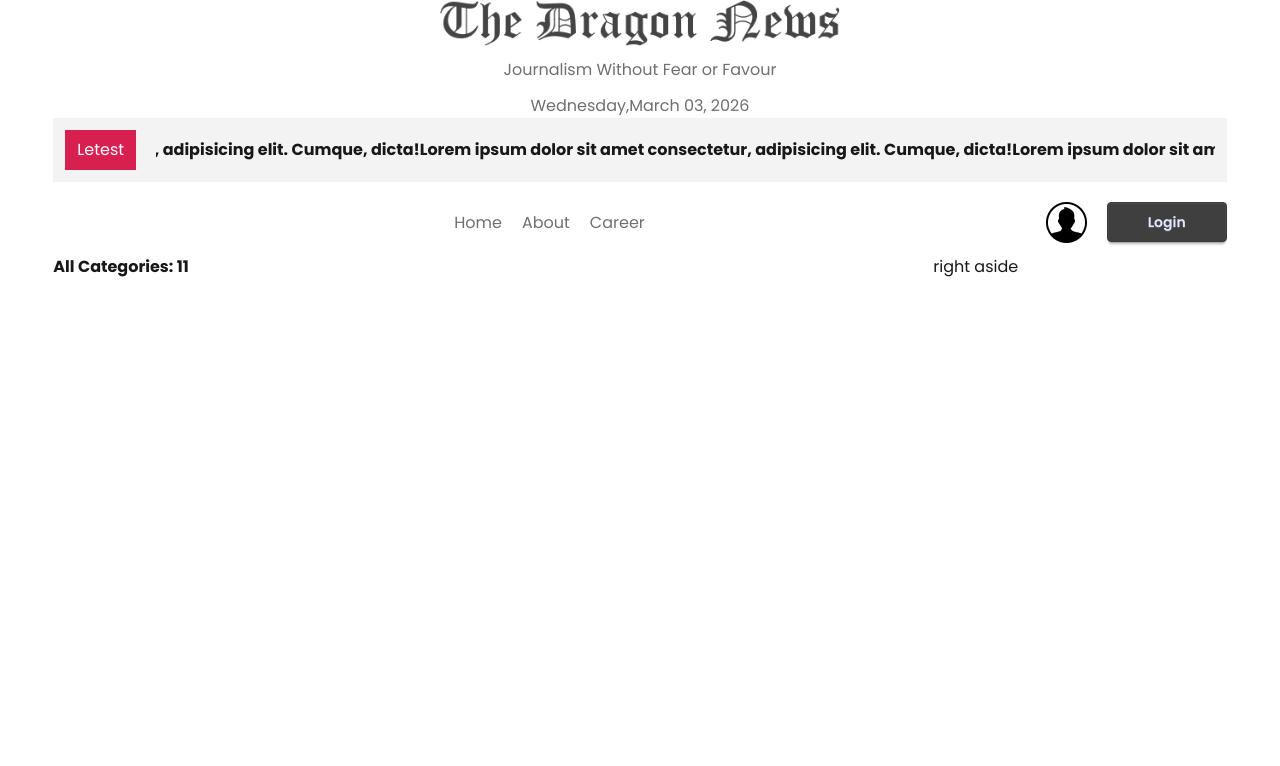
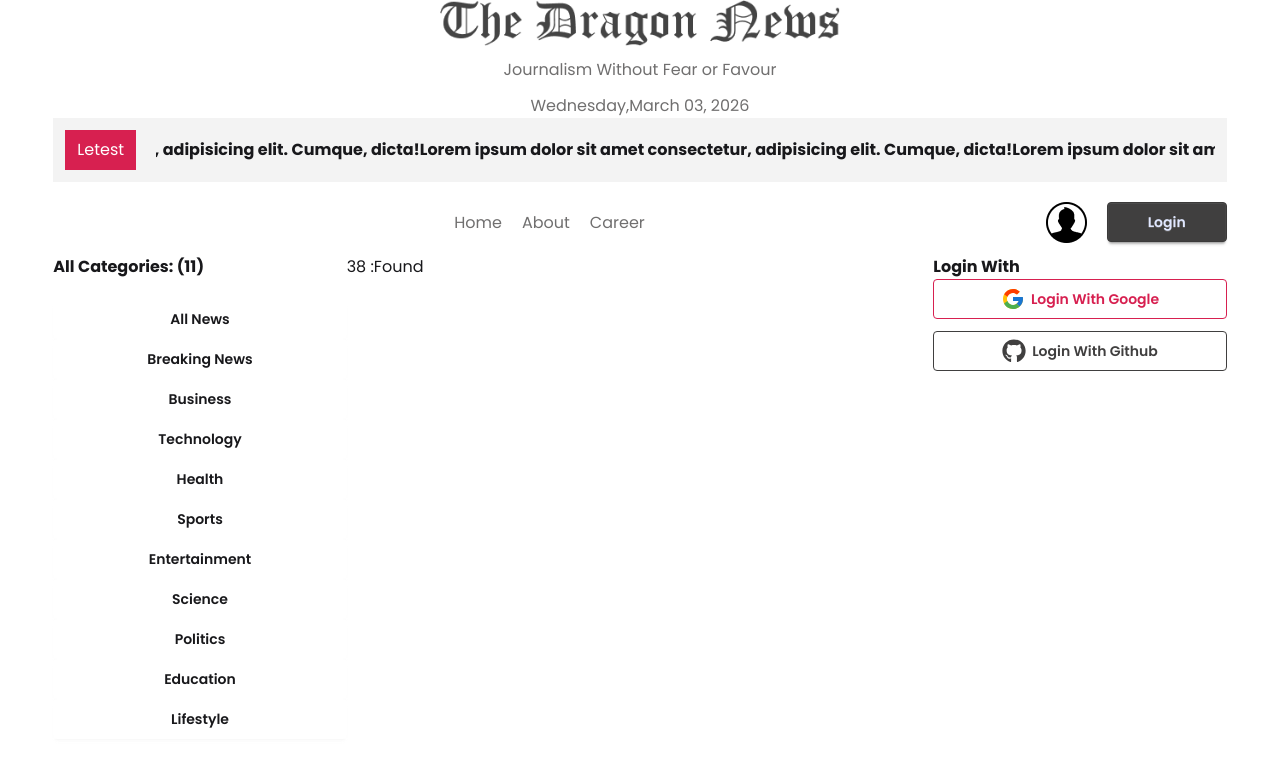
Before and after one commit to areful75/bangla-news, a React (Vite) app: page /category/1 in a window 1280 px wide. Shown: the top 766 px of the page. Built offline with nearby package versions, Linux system fonts and the light colour scheme.

Commit message:
added show news filter

```diff
--- a/package.json
+++ b/package.json
@@ -15,6 +15,7 @@
     "react": "^19.2.0",
     "react-dom": "^19.2.0",
     "react-fast-marquee": "^1.6.5",
+    "react-icons": "^5.6.0",
     "react-router": "^7.13.1",
     "tailwindcss": "^4.2.1"
   },
--- a/src/Pages/CategoryNews.jsx
+++ b/src/Pages/CategoryNews.jsx
@@ -1,9 +1,34 @@
-import React from 'react';
+import React, { useEffect, useState } from 'react';
+import { useLoaderData, useParams } from 'react-router';
 
 const CategoryNews = () => {
+    const {id} = useParams();
+    const news = useLoaderData();
+    const [filteredNews, setFilteredNews] = useState([]);
+    //console.log(news);
+    //console.log(id);
+
+    useEffect(()=>{
+
+        if(id=="0")
+        {
+            setFilteredNews(news);
+            return;
+        }
+        else if(id =="1")
+        {
+            const filteredNews = news.filter((data)=>data.others.is_today_pick==true);
+            setFilteredNews(filteredNews);
+        }
+       else {
+        const filteredNews = news.filter((data)=>data.category_id==id);
+        //console.log(filteredNews);
+        setFilteredNews(filteredNews);
+       }
+    },[news,id])
     return (
         <div>
-
+            {filteredNews.length} :Found
         </div>
     );
 };
--- a/src/Routes/Routes.jsx
+++ b/src/Routes/Routes.jsx
@@ -15,6 +15,7 @@ const router = createBrowserRouter([
         {
             path: "/category/:id",
             element:<CategoryNews></CategoryNews>,
+            loader:()=>fetch('/news.json').then(res=>res.json())
         }
       ]
     },
--- a/src/components/Categories.jsx
+++ b/src/components/Categories.jsx
@@ -1,4 +1,5 @@
 import React, { use } from 'react';
+import { NavLink } from 'react-router';
 const categoriesPromise=fetch('/categories.json').then(res=>res.json())
 const Categories = () => {
     //console.log(categories);
@@ -6,7 +7,14 @@ const Categories = () => {
     //console.log(categories);
     return (
         <div>
-            <h2 className='font-bold'>All Categories: {categories.length}</h2>
+            <h2 className='font-bold'>All Categories: ({categories.length})</h2>
+            <div className='grid grid-cols-1 mt-5'>
+                {
+                    categories.map(categories=><NavLink to={`/category/${categories.id}`}
+                     className={"btn bg-base-100 border-0 hover:bg-base-200"}
+                     key={categories.id}>{categories.name}</NavLink>)
+                }
+            </div>
         </div>
     );
 };
--- a/src/components/HomeLayout/RightAside.jsx
+++ b/src/components/HomeLayout/RightAside.jsx
@@ -1,9 +1,10 @@
 import React from 'react';
+import SocialLogin from './SocialLogin';
 
 const RightAside = () => {
     return (
         <div>
-            right aside
+           <SocialLogin></SocialLogin>
         </div>
     );
 };
--- /dev/null
+++ b/src/components/HomeLayout/SocialLogin.jsx
@@ -0,0 +1,24 @@
+import React from 'react';
+import { FcGoogle } from "react-icons/fc";
+import { FaGithub } from "react-icons/fa";
+
+
+const SocialLogin = () => {
+    return (
+        <div>
+            <h2 className='font-bold'>Login With</h2>
+            <div className='space-y-3'>
+                <button className='btn btn-secondary btn-outline w-full '><FcGoogle size={24} />
+
+                    Login With Google</button>
+                <button className='btn btn-primary btn-outline w-full'>
+                    <FaGithub size={24} />
+                    Login With Github</button>
+
+
+            </div>
+        </div>
+    );
+};
+
+export default SocialLogin;
```
Also changed, not shown: 1 other file (tests, documents, lock files or other folders).
